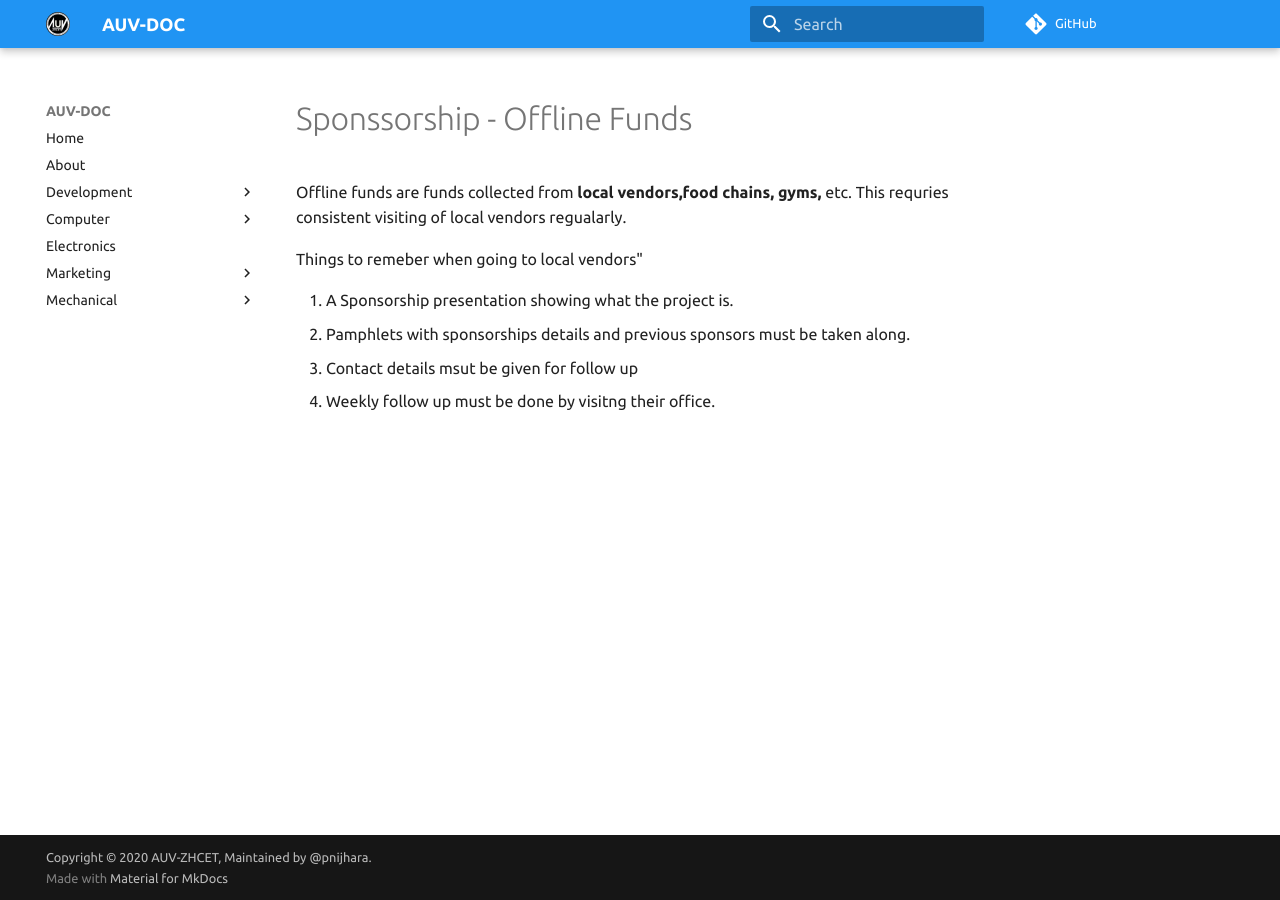
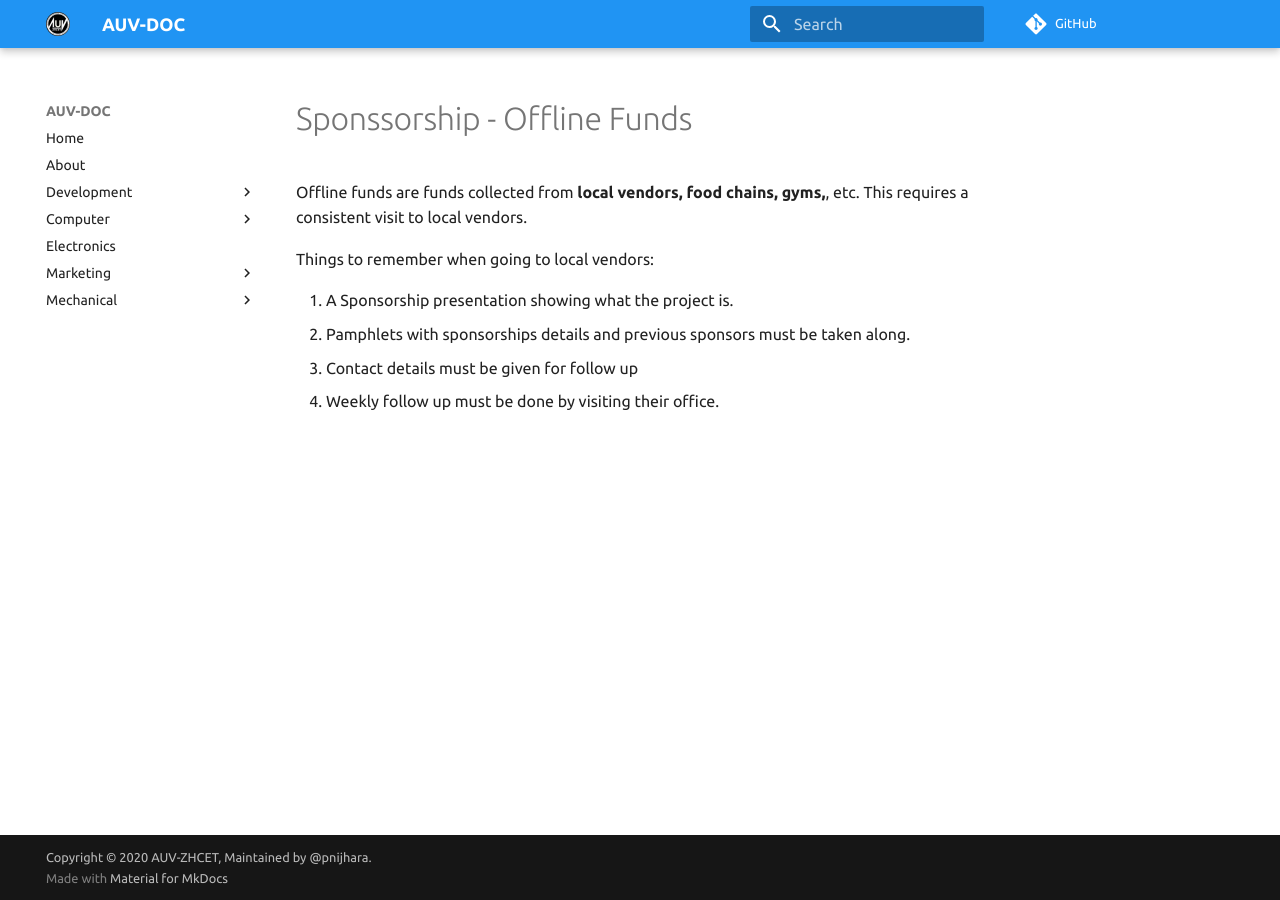
Before and after one commit to auvzhcet/Documentation, an MkDocs documentation site: the page built from docs/marketing/offline_Fund.md, in a window 1280 px wide. Built offline with MkDocs 1.6.1 and Material for MkDocs 9.7.7, drawn with Linux system fonts in a browser that asks for light colours; comment, search, counter and statistics services are not loaded.

Commit message:
Remove typos

```diff
--- a/docs/marketing/offline_Fund.md
+++ b/docs/marketing/offline_Fund.md
@@ -4,11 +4,11 @@ author: Syed Jawad Akhtar
 email-id: syedjawadakhtar@gmail.com
 ---
 
-Offline funds are funds collected from **local vendors,food chains, gyms,** etc. This requries consistent visiting of local vendors regualarly.
+Offline funds are funds collected from **local vendors, food chains, gyms,**, etc. This requires a consistent visit to local vendors.
 
-Things to remeber when going to local vendors"
+Things to remember when going to local vendors:
 
 1. A Sponsorship presentation showing what the project is.
 2. Pamphlets with sponsorships details and previous sponsors must be taken along.
-3. Contact details msut be given for follow up
-4. Weekly follow up must be done by visitng their office.
+3. Contact details must be given for follow up
+4. Weekly follow up must be done by visiting their office.
```
